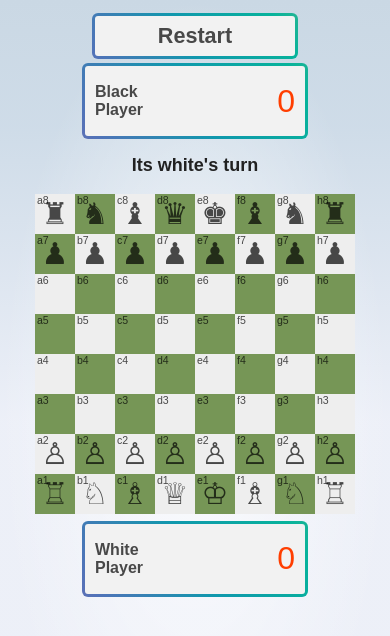
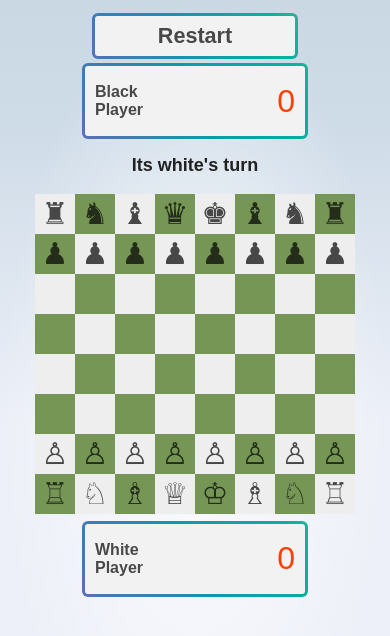
Before and after one commit to museadam/svelte-chess, a SvelteKit app: page / in a window 390 px wide. Shown: the top 636 px of the page. Built offline with nearby package versions, Linux system fonts and the light colour scheme.

Commit message:
fixed mobile bug where position relative effects the piece drag

```diff
--- a/src/routes/ChessBoard.svelte
+++ b/src/routes/ChessBoard.svelte
@@ -252,7 +252,7 @@
 				ondrop={(event) => handleDrop(event, rowIndex, square)}
 				ondragover={(event) => handleDragOver(event)}
 			>
-				<p class="squareLabel top-0">{square.square}</p>
+				<!-- <p class="squareLabel top-0">{square.square}</p> -->
 
 				{#if square.piece}
 					<ChessPiece
@@ -329,10 +329,9 @@
 		opacity: 0.5;
 	}
 	.chess-row {
+		/* position: relative; */
 	}
 	.square {
-		position: relative;
-
 		width: 40px;
 		height: 40px;
 		display: flex;
```
